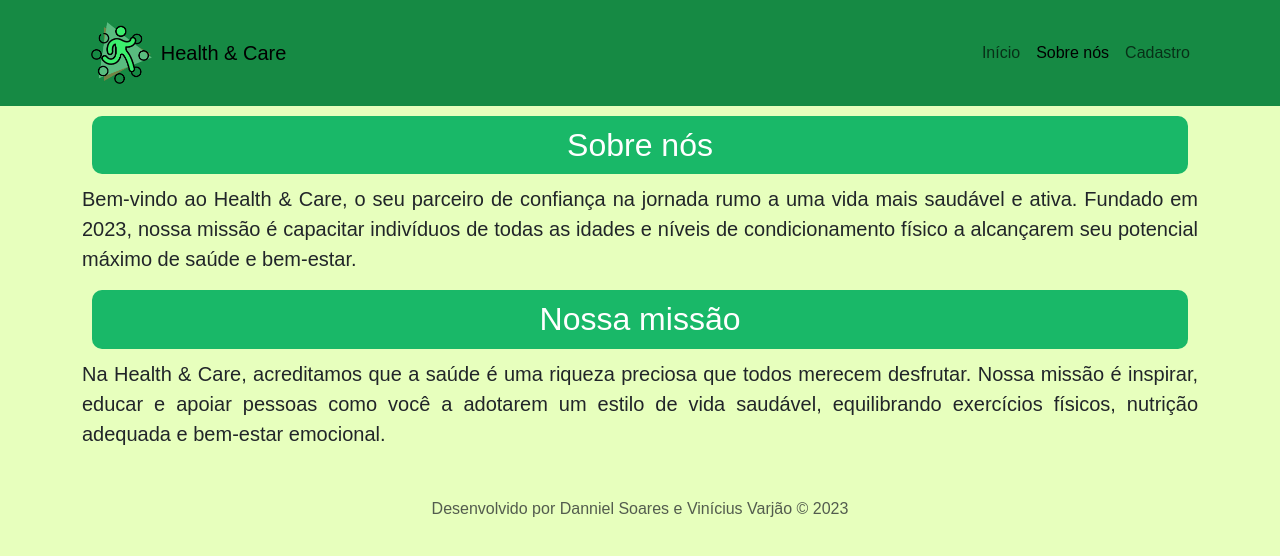
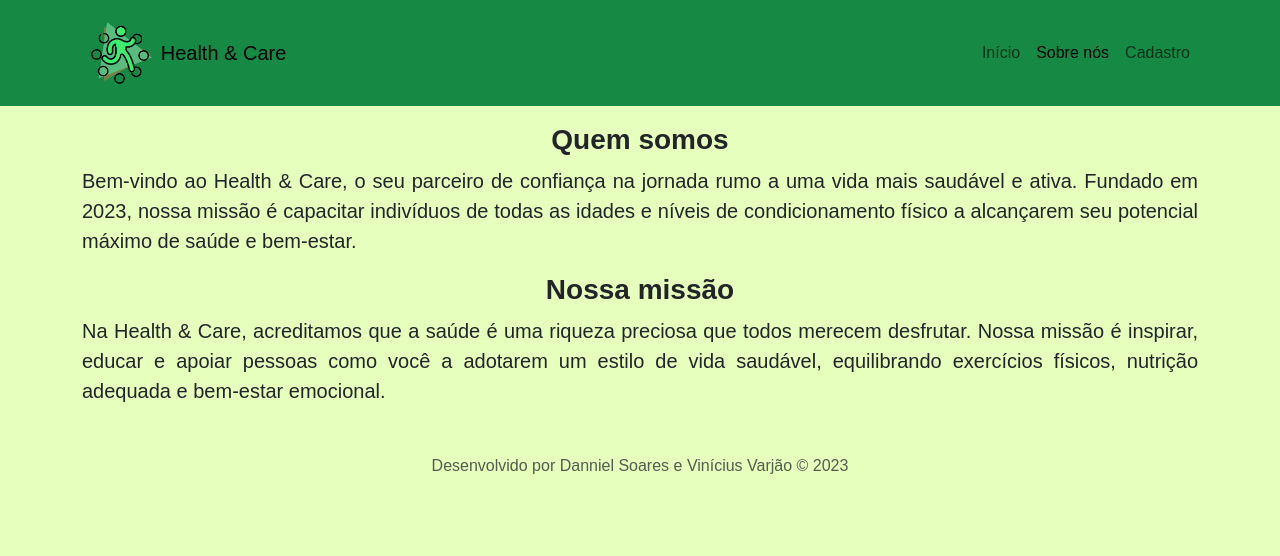
Before and after one commit to kainniel/Front-end-framework-site, a plain HTML site: page about.html in a window 1280 px wide. Drawn offline with nearby package versions, Linux system fonts and the light colour scheme.

Commit message:
updates in about page

```diff
--- a/about.html
+++ b/about.html
@@ -30,15 +30,15 @@
             </nav>
         </header>
 
-        <div class="container">
+        <div class="container about-content">
             <div class="row">
                 <div class="col-md-12">
-                    <h2 class="title">Sobre nós</h2>
+                    <h1 class="display-6 text-center">Quem somos</h1>
                     <p class="lead text-dark">
                         Bem-vindo ao Health & Care, o seu parceiro de confiança na jornada rumo a uma vida mais saudável e ativa. Fundado em 2023, nossa missão é capacitar indivíduos de todas as idades e níveis de condicionamento físico a alcançarem seu potencial máximo de saúde e bem-estar.
                     </p>
 
-                    <h2 class="title">Nossa missão</h2>
+                    <h2 class="display-6 text-center">Nossa missão</h2>
                     <p class="lead text-dark">
                         Na Health & Care, acreditamos que a saúde é uma riqueza preciosa que todos merecem desfrutar. Nossa missão é inspirar, educar e apoiar pessoas como você a adotarem um estilo de vida saudável, equilibrando exercícios físicos, nutrição adequada e bem-estar emocional.
                     </p>
--- a/css/estilo.css
+++ b/css/estilo.css
@@ -33,6 +33,12 @@ a:hover {
     margin-top: 2rem;
 }
 
+.display-6 {
+    font-size: 1.75rem;
+    font-weight: 700;
+    line-height: 2.25rem;
+}
+
 .title {
     color: white;
     margin: 10px 10px;
@@ -42,6 +48,7 @@ a:hover {
     text-align: center;
     padding: 10px;
 }
+
 /* Index */
 .carousel-banner {
     margin-bottom: 1rem;
@@ -71,23 +78,26 @@ a:hover {
 }
 
 /* Sobre nós */
+.about-content {
+    margin-top: 1rem;
+}
 
 /* Cadastro */
+.register {
+    margin-top: 1rem;
+}
+
 form {
     margin: 0 auto;
     width: 20rem;
 }
 
-.form-campos {
-    margin: 1rem 0;
-}
-
 .form-label {
-    padding-top: 5px;
+    padding-top: .5rem;
 }
 
 .botao-cadastrar {
-    margin-bottom: 1rem;
+    margin: 1rem 0;
 }
 
 /* Media queries */
```
